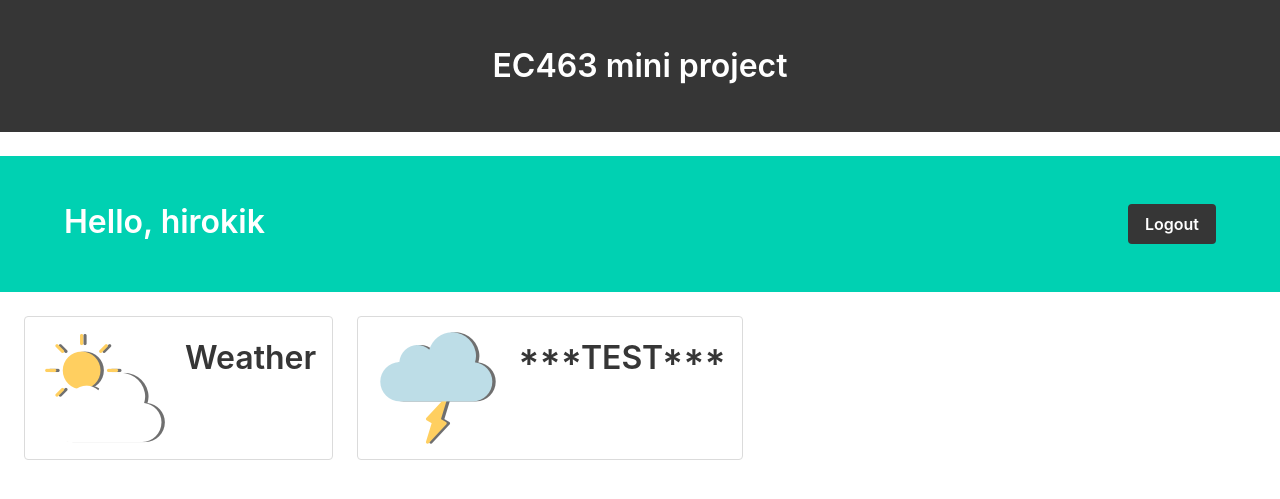
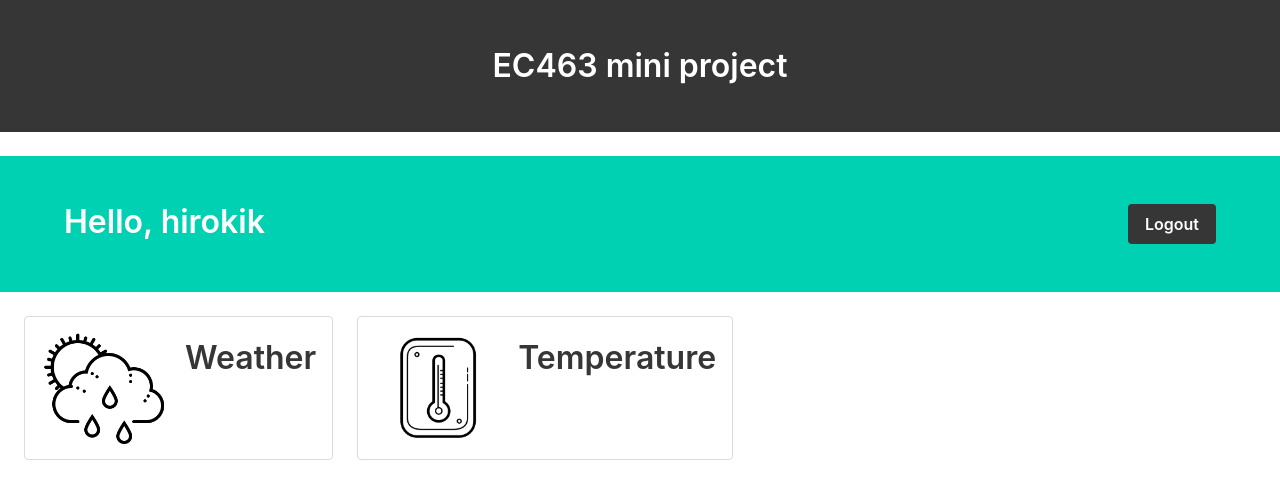
Before and after one commit to hirokik0811/EC463_miniproject, a Django app: page / in a window 1280 px wide. Shown: the top 499 px of the page. Run offline with Django 3.2, Linux system fonts and the light colour scheme; the first user in the database is signed in; data comes from the database, SQL or seed files in the repository; some libraries are stand-ins or nearby versions.

Commit message:
Modified the home page.

```diff
--- a/mysite/templates/home.html
+++ b/mysite/templates/home.html
@@ -27,12 +27,12 @@
                 <article class="media">
                     <div class="media-left">
                         <figure class="image is-50x50">
-                            <img src="{%static "images/sunny_weather.png"%}" alt="Weather">
+                            <img src="{%static "images/weather.png"%}" alt="Weather" style="width:128px">
                         </figure>
                     </div>
                         <div class="content">
                             <p>
-                                <p class="title">Weather</p>
+                                <p class="title">Weather    </p>
                                 <br>
                             </p>
                         </div>
@@ -48,12 +48,12 @@
                 <article class="media">
                     <div class="media-left">
                         <figure class="image is-50x50">
-                            <img src="{%static "images/lightning_weather.png"%}" alt="***TEST***">
+                            <img src="{%static "images/temperature.png"%}" alt="Temperature" style="width:128px">
                         </figure>
                     </div>
                         <div class="content">
                             <p>
-                                <p class="title">***TEST***</p>
+                                <p class="title">Temperature</p>
                                 <br>
                             </p>
                         </div>
```
Also changed, not shown: mysite/db.sqlite3, mysite/static/images/sunny_weather.png (deleted), mysite/static/images/temperature.png (added), mysite/static/images/weather.png (added).
